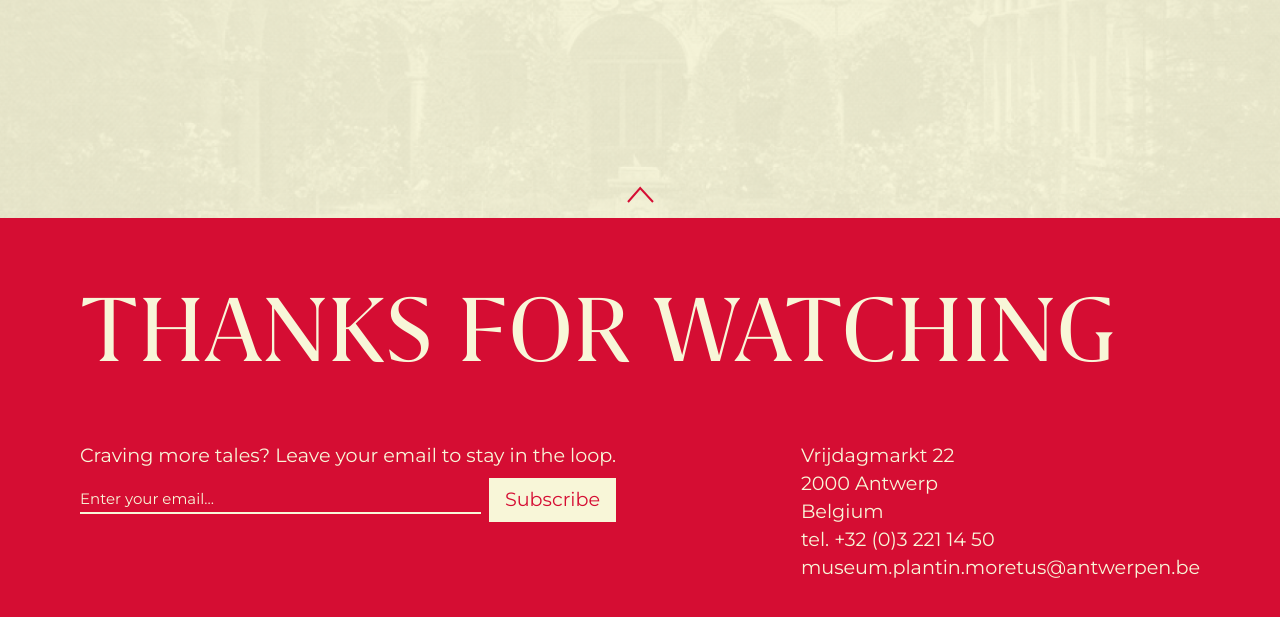
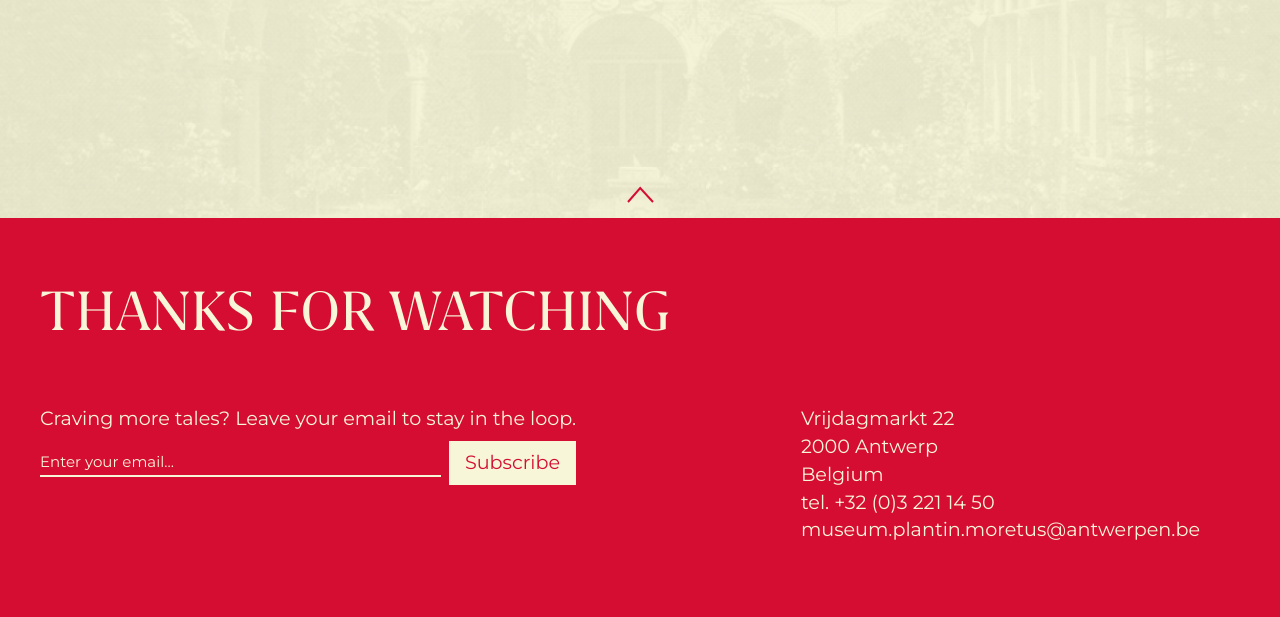
Before and after one commit to alexrailean/int03, a website built with Vite: page index.html in a window 1280 px wide. Shown: the part 9661-10278 px from the top of the page. Built offline with nearby package versions, Linux system fonts and the light colour scheme.

Commit message:
final tweak footer

```diff
--- a/src/styles/style.css
+++ b/src/styles/style.css
@@ -889,7 +889,7 @@ body {
   background-color: var(--primary);
   color: var(--secondary);
   padding: 4rem 2rem;
-  margin-left: 3rem;
+  margin-left: 0.5rem;
   margin-right: 3rem;
 }
 
@@ -897,7 +897,7 @@ body {
   margin-bottom: 4rem;
   font-family: "Grifo", serif;
   /* text-transform: uppercase; */
-  font-size: var(--main-title-outro-clamp);
+  font-size: var(--titles-page-font-size);
   font-style: normal;
   font-weight: 400;
   line-height: 90%;
```
